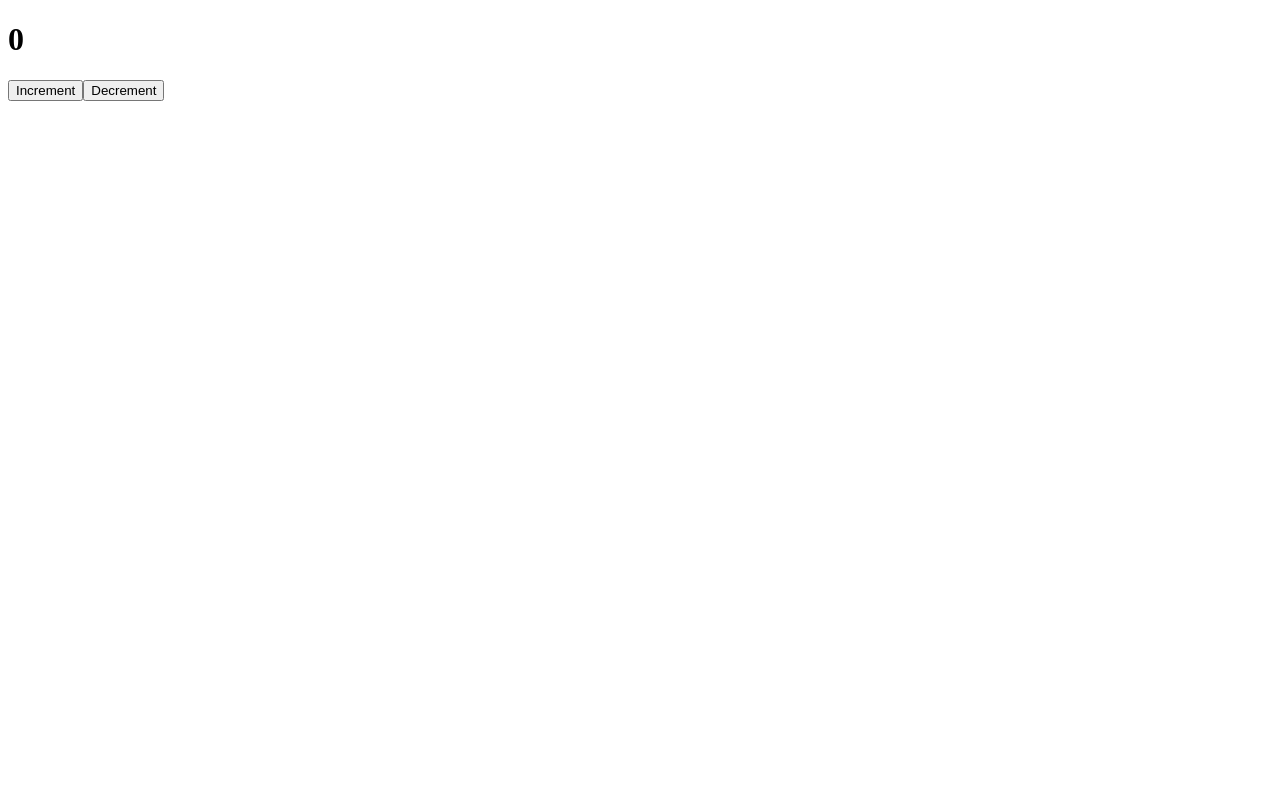
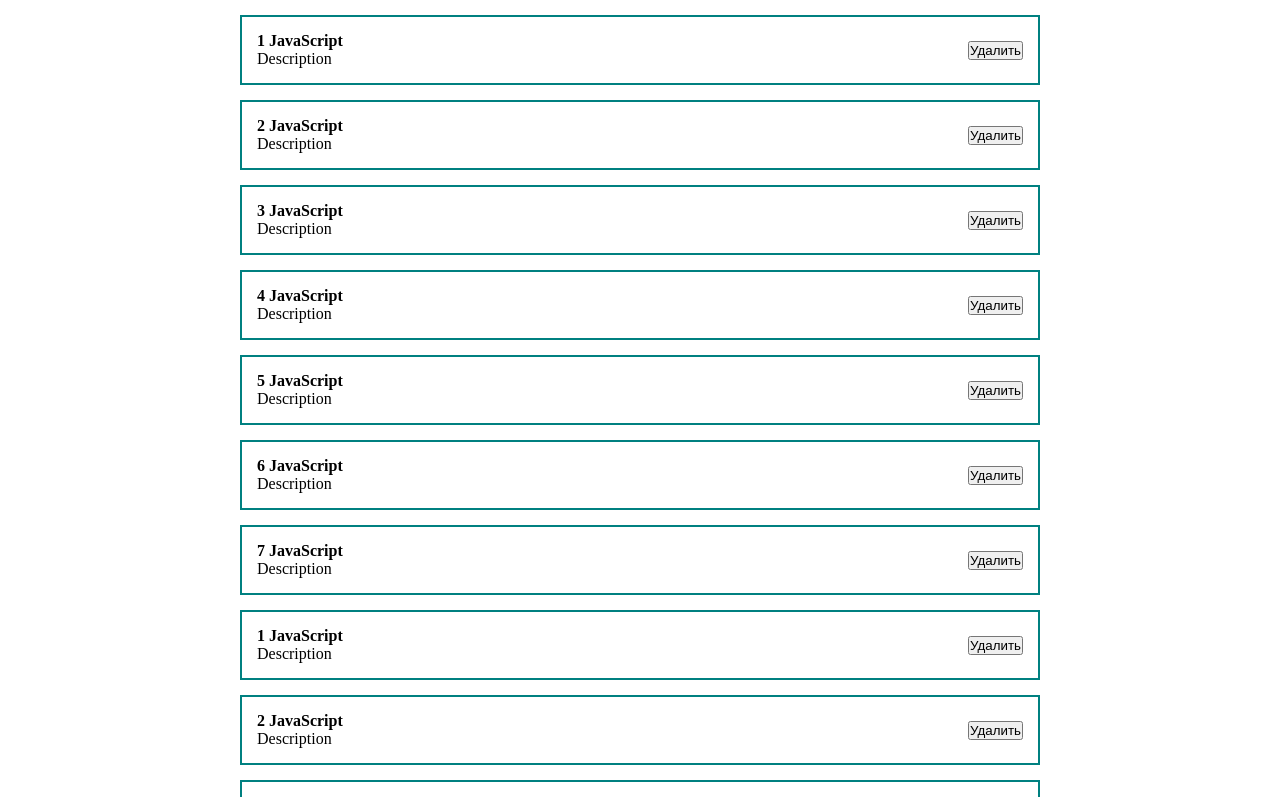
Before and after one commit to hikarido/react-fund-course, a React (Create React App) app: page / in a window 1280 px wide. Shown: the top 797 px of the page. Built offline with nearby package versions, Linux system fonts and the light colour scheme.

Commit message:
Styles were used + props passed to component. Finished on arrays usage

```diff
--- a/src/App.js
+++ b/src/App.js
@@ -1,5 +1,7 @@
 import React from "react";
 import CounterAsClass from "./components/CounterAsClass";
+import './styles/App.css';
+import PostItem from "./components/PostItem";
 
 function App() {
   const [countName, setCountName] = React.useState('Имя счетчика')
@@ -7,7 +9,20 @@
 
   return (
     <div className="App">
-      <CounterAsClass/>
+      <PostItem post={{id: 1, title: 'JavaScript', body: 'Description'}}/>
+      <PostItem post={{id: 2, title: 'JavaScript', body: 'Description'}}/>
+      <PostItem post={{id: 3, title: 'JavaScript', body: 'Description'}}/>
+      <PostItem post={{id: 4, title: 'JavaScript', body: 'Description'}}/>
+      <PostItem post={{id: 5, title: 'JavaScript', body: 'Description'}}/>
+      <PostItem post={{id: 6, title: 'JavaScript', body: 'Description'}}/>
+      <PostItem post={{id: 7, title: 'JavaScript', body: 'Description'}}/>
+      <PostItem post={{id: 1, title: 'JavaScript', body: 'Description'}}/>
+      <PostItem post={{id: 2, title: 'JavaScript', body: 'Description'}}/>
+      <PostItem post={{id: 3, title: 'JavaScript', body: 'Description'}}/>
+      <PostItem post={{id: 4, title: 'JavaScript', body: 'Description'}}/>
+      <PostItem post={{id: 5, title: 'JavaScript', body: 'Description'}}/>
+      <PostItem post={{id: 6, title: 'JavaScript', body: 'Description'}}/>
+      <PostItem post={{id: 7, title: 'JavaScript', body: 'Description'}}/>
     </div>
   );
 }
--- /dev/null
+++ b/src/components/PostItem.jsx
@@ -0,0 +1,21 @@
+import React from "react";
+
+const PostItem = (props) => {
+    return (
+        <div className="post">
+        <div className="post_content">
+          <strong>{props.post.id} {props.post.title}</strong>
+          <div>
+            {props.post.body}
+          </div>
+        </div>
+        <div className="post_btns">
+            <button>Удалить</button>
+          </div>
+      </div>
+
+    );
+};
+
+
+export default PostItem;
--- /dev/null
+++ b/src/styles/App.css
@@ -0,0 +1,23 @@
+* {
+    margin: 0;
+    padding: 0;
+    box-sizing: border-box;
+}
+
+#root {
+    display: flex;
+    justify-content: center;
+}
+
+.App {
+    width:800px;
+}
+
+.post {
+    display: flex;
+    padding: 15px;
+    border: 2px solid teal;
+    margin-top: 15px;
+    justify-content: space-between;
+    align-items: center;
+}
```
